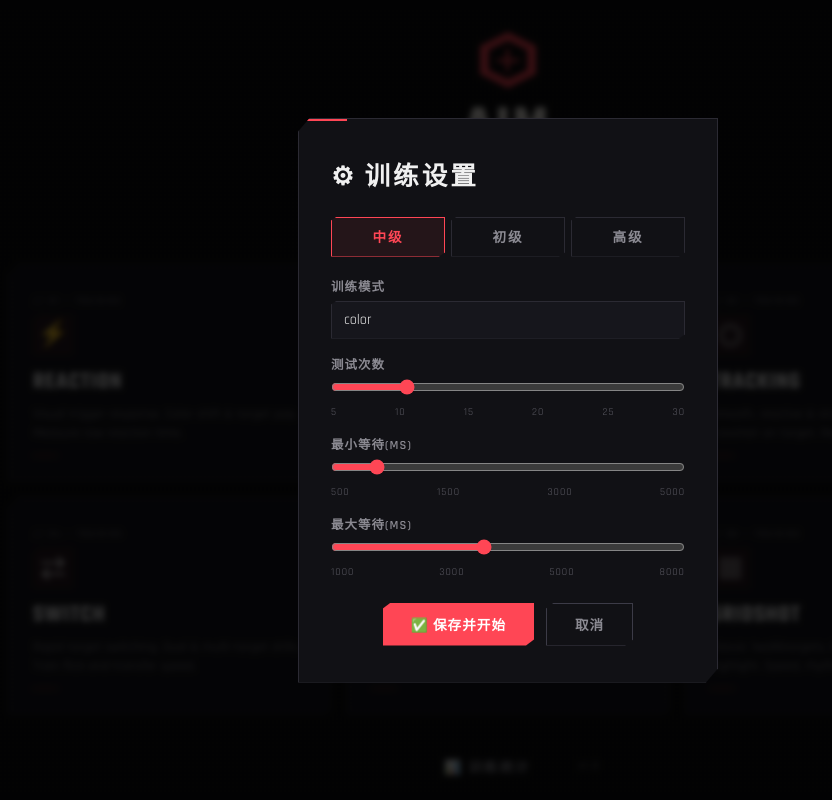
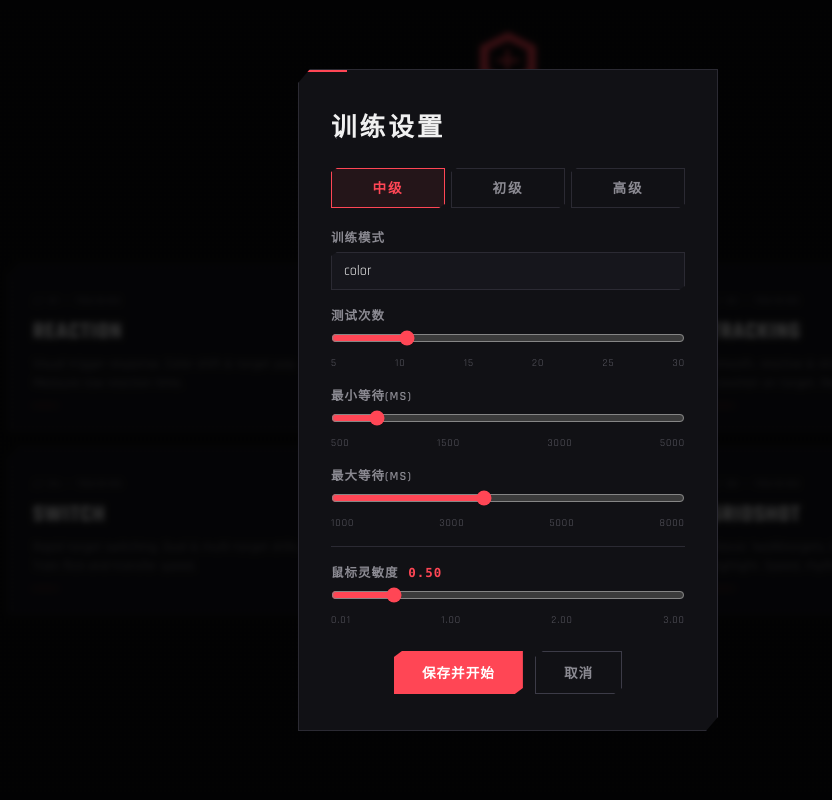
Before and after one commit to Leebaichuan/fps-trainer, a plain HTML site: page index.html in a window 1280 px wide. Both pictures are taken after a click on the element 301 px from the left and 372 px from the top of the page. Shown: the whole page, without its empty margins (132-964 px from the left). Drawn offline with Linux system fonts and the light colour scheme.

Commit message:
Remove emoji UI clutter + sensitivity in pre-training settings panel

```diff
--- a/css/style.css
+++ b/css/style.css
@@ -597,6 +597,18 @@ body::before {
   background: var(--bg-card);
 }
 
+.setting-divider {
+  height: 1px;
+  background: var(--border);
+  margin: 16px 0;
+}
+
+.sens-display {
+  color: var(--accent);
+  font-family: var(--font-mono, 'Consolas', monospace);
+  margin-left: 6px;
+}
+
 .range-labels {
   display: flex;
   justify-content: space-between;
--- a/index.html
+++ b/index.html
@@ -23,7 +23,7 @@
     </nav>
 
     <footer class="menu-footer">
-      <button class="btn-ghost" id="btn-stats-panel">📊 训练统计</button>
+      <button class="btn-ghost" id="btn-stats-panel">训练统计</button>
       <span class="version">v1.0</span>
     </footer>
   </div>
@@ -57,8 +57,8 @@
       <h2 id="result-title">训练结束</h2>
       <div id="result-content"></div>
       <div class="result-actions">
-        <button class="btn-primary" id="btn-retry">🔄 再来一次</button>
-        <button class="btn-secondary" id="btn-menu">🏠 返回菜单</button>
+        <button class="btn-primary" id="btn-retry">再来一次</button>
+        <button class="btn-secondary" id="btn-menu">返回菜单</button>
       </div>
     </div>
   </div>
@@ -66,10 +66,10 @@
   <!-- 设置面板 -->
   <div id="settings-overlay" class="overlay hidden">
     <div class="settings-card">
-      <h2>⚙ 训练设置</h2>
+      <h2>训练设置</h2>
       <div id="settings-content"></div>
       <div class="settings-actions">
-        <button class="btn-primary" id="btn-settings-save">✅ 保存并开始</button>
+        <button class="btn-primary" id="btn-settings-save">保存并开始</button>
         <button class="btn-secondary" id="btn-settings-cancel">取消</button>
       </div>
     </div>
--- a/js/app.js
+++ b/js/app.js
@@ -74,7 +74,6 @@ const App = {
       card.dataset.module = mod.id;
       card.innerHTML = `
         <div class="card-id">// ${ids[i] || '00'} — training</div>
-        <div class="card-icon">${mod.icon}</div>
         <div class="card-title">${mod.name}</div>
         <div class="card-desc">${mod.description}</div>
         <div class="card-line"></div>
@@ -128,7 +127,26 @@ const App = {
       html += '</div>';
     });
 
+    // Global sensitivity setting
+    const curSens = GameSettings.get().sensitivity;
+    html += '<div class="setting-divider"></div>';
+    html += '<div class="setting-group">';
+    html += '<label>鼠标灵敏度 <span class="sens-display">' + curSens.toFixed(2) + '</span></label>';
+    html += '<input type="range" id="setting-sensitivity" min="0.01" max="3.00" step="0.01" value="' + curSens + '">';
+    html += '<div class="range-labels"><span>0.01</span><span>1.00</span><span>2.00</span><span>3.00</span></div>';
+    html += '</div>';
+
     this.el.settingsContent.innerHTML = html;
+    this.el.settingsOverlay.classList.remove('hidden');
+
+    // Live update sensitivity display
+    const sensSlider = document.getElementById('setting-sensitivity');
+    const sensDisplay = document.querySelector('.sens-display');
+    if (sensSlider && sensDisplay) {
+      sensSlider.addEventListener('input', () => {
+        sensDisplay.textContent = parseFloat(sensSlider.value).toFixed(2);
+      });
+    }
     this.el.settingsOverlay.classList.remove('hidden');
 
     // Save module ref for settings panel
@@ -212,7 +230,7 @@ const App = {
       const isBest = best && best[key] === val;
       html += `<div class="result-stat${isBest ? ' best' : ''}">`;
       html += `<div class="stat-value">${val}${result.units?.[key] || ''}</div>`;
-      html += `<div class="stat-label">${label}${isBest ? ' 🏆' : ''}</div>`;
+      html += `<div class="stat-label">${label}${isBest ? ' · BEST' : ''}</div>`;
       html += '</div>';
     }
     html += '</div>';
@@ -246,7 +264,7 @@ const App = {
     let html = '';
 
     if (activeMods.length === 0) {
-      html = '<p style="text-align:center;color:var(--text-muted);padding:20px;">暂无训练记录，快去练枪吧！🎯</p>';
+      html = '<p style="text-align:center;color:var(--text-muted);padding:20px;">暂无训练记录，快去练枪吧！</p>';
     } else {
       html = '<table class="stats-table"><thead><tr><th>模块</th><th>训练次数</th><th>最近训练</th></tr></thead><tbody>';
 
@@ -255,7 +273,7 @@ const App = {
         if (stats.totalPlays > 0) {
           const lastDate = stats.lastPlayed ? new Date(stats.lastPlayed).toLocaleDateString('zh-CN') : '-';
           html += `<tr>
-            <td>${mod.icon} ${mod.name}</td>
+            <td>${mod.name}</td>
             <td>${stats.totalPlays} 次</td>
             <td>${lastDate}</td>
           </tr>`;
@@ -291,6 +309,14 @@ const App = {
           settings[def.key] = val;
         }
       });
+
+      // Save sensitivity from settings panel
+      const sensSlider = document.getElementById('setting-sensitivity');
+      if (sensSlider) {
+        const gs = GameSettings.get();
+        gs.sensitivity = parseFloat(sensSlider.value);
+        GameSettings.save(gs);
+      }
 
       this.el.settingsOverlay.classList.add('hidden');
       this.startTraining(pending.mod, pending.instance, settings);
```
